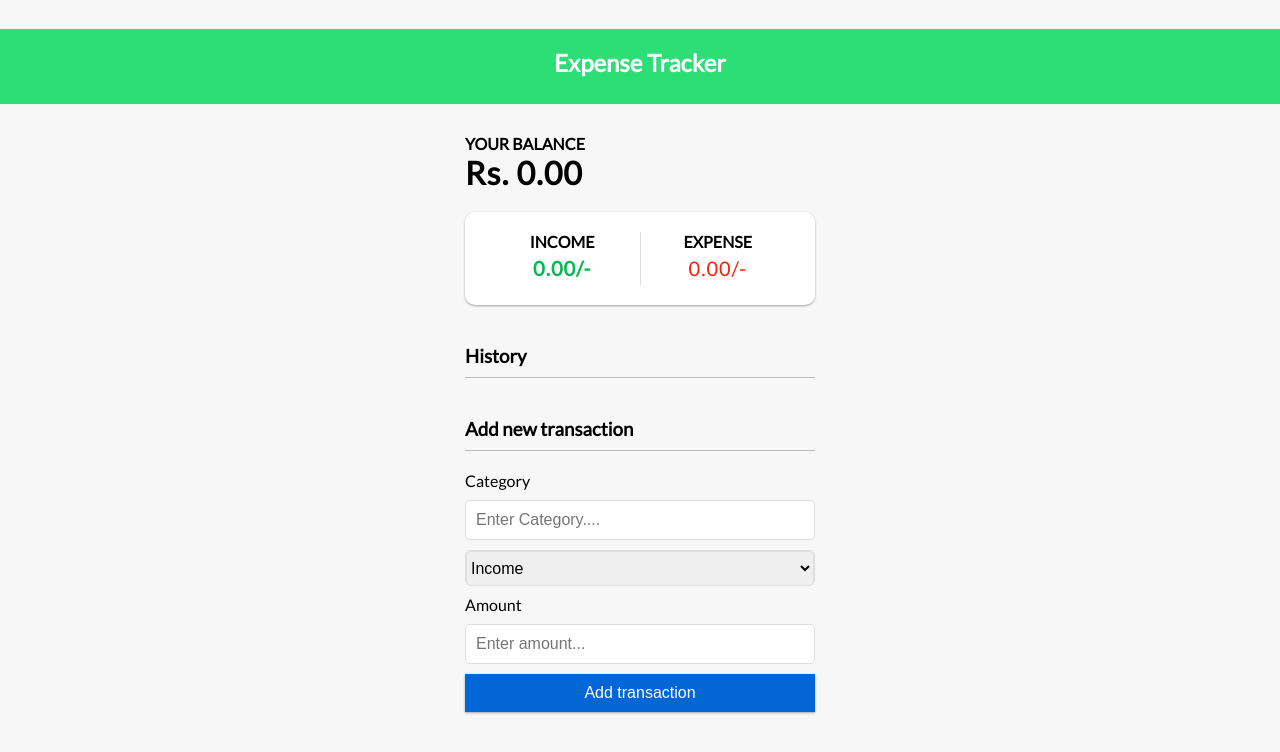
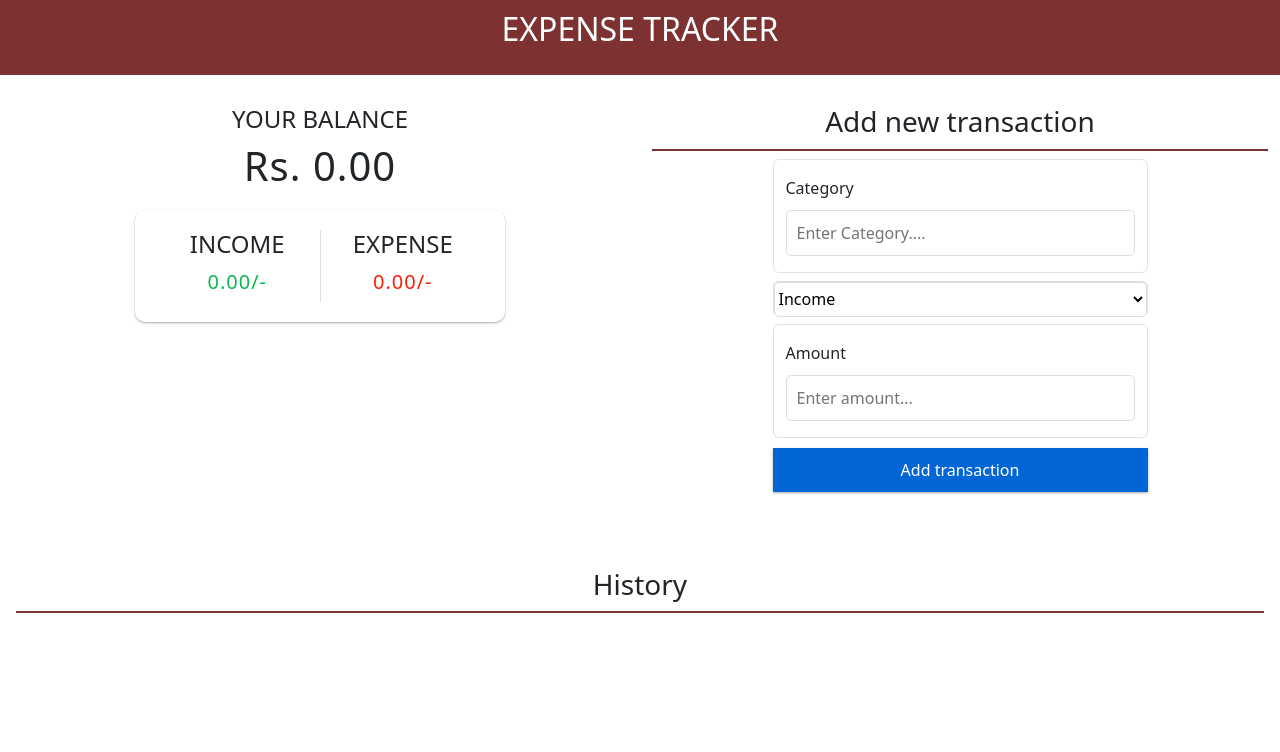
Before and after one commit to Neerajred/ExpenseTracker, a plain HTML site: page index.html in a window 1280 px wide. Drawn offline with nearby package versions, Linux system fonts and the light colour scheme.

Commit message:
Semi Final Commit by Neeraj

```diff
--- a/index.html
+++ b/index.html
@@ -1,52 +1,46 @@
 <!doctype html>
 <html lang="en">
-
 <head>
-    <!-- Required meta tags -->
     <meta charset="utf-8">
     <meta name="viewport" content="width=device-width, initial-scale=1">
-
-    <!-- CSS -->
     <link rel="stylesheet" href="style.css">
-
-    <title>Expense Tracker using JavaScript - @code.scientist x @codingtorque</title>
+    <link href="https://cdn.jsdelivr.net/npm/bootstrap@5.3.2/dist/css/bootstrap.min.css" rel="stylesheet" integrity="sha384-T3c6CoIi6uLrA9TneNEoa7RxnatzjcDSCmG1MXxSR1GAsXEV/Dwwykc2MPK8M2HN" crossorigin="anonymous">
+    <script src="https://cdn.jsdelivr.net/npm/bootstrap@5.3.2/dist/js/bootstrap.bundle.min.js" integrity="sha384-C6RzsynM9kWDrMNeT87bh95OGNyZPhcTNXj1NW7RuBCsyN/o0jlpcV8Qyq46cDfL" crossorigin="anonymous"></script>
+    <title>Expense Tracker using HTML, CSS, JS -------@neeraj</title>
 </head>
 
 <body>
     <header>
         <h2>Expense Tracker</h2>
     </header>
-    <div class="d-none">
-        <h1 class="">Enter your Name....</h1>
-        <input type="text" class="form-control">
-    </div>
-    <div class="container" id="sectionMainContainer">
+
+    <div class="container-fluid main-container" id="sectionMainContainer">
+        <div class="row">
+            <div class="col-12 col-md-6">
+                <div style="margin: 0px auto; min-width: none;" class="text-center">
                     <h4>Your Balance</h4>
                     <h1 id="balance">Rs. 0.00</h1>
-
                     <div class="inc-exp-container">
                         <div>
                             <h4>Income</h4>
-                <p id="money-plus" class="money plus">+0.00/-</p>
+                            <p id="money-income" class="money plus">+0.00/-</p>
                         </div>
                         <div>
                             <h4>Expense</h4>
-                <p id="money-minus" class="money minus">-0.00/-</p>
+                            <p id="money-expense" class="money minus">-0.00/-</p>
                         </div>
                     </div>
-
-        <h3>History</h3>
-        <ul id="list" class="list">
-            <!-- List of income and expense  -->
-        </ul>
-
-        <h3>Add new transaction</h3>
+                </div>
+            </div>
+            <div class="col-12 col-md-6">
+                <h3 class="text-center">Add new transaction</h3>
+                <div class="form-details">
                     <form id="form">
                         <div class="form-control">
                             <label for="text">Category</label>
                             <input type="text" id="text" placeholder="Enter Category...." />
                         </div>
-            <div class="transaction-type">
+                        <div class="transaction-type mt-2 mb-2">
                             <select class="transaction-type" id="transactionType">
                                 <option value="+">Income</option>
                                 <option value="-">Expense</option>
@@ -57,8 +51,17 @@
                             </label>
                             <input type="number" id="amount" placeholder="Enter amount..." />
                         </div>
-            <button class="btn">Add transaction</button>
+                        <button class="AddTransactionbtn">Add transaction</button>
                     </form>
+                </div>
+            </div>
+        </div>
+    </div>
+    <div class="p-3 text-center">
+        <h3>History</h3>
+        <ul id="list" class="list">
+            <!-- here List items for income or expenses add dynamically  -->
+        </ul>
     </div>
 
     <script src="script.js"></script>
--- a/script.js
+++ b/script.js
@@ -1,13 +1,14 @@
-const balance = document.getElementById('balance');
-const money_plus = document.getElementById('money-plus');
-const money_minus = document.getElementById('money-minus');
-const list = document.getElementById('list');
-const form = document.getElementById('form');
-const category = document.getElementById('text');
-const transactionType = document.getElementById("transactionType");
-const amount = document.getElementById('amount');
+let balance = document.getElementById('balance');
+let money_income = document.getElementById('money-income');
+let money_expense = document.getElementById('money-expense');
+let list = document.getElementById('list');
+let form = document.getElementById('form');
+let category = document.getElementById('text');
+let transactionType = document.getElementById("transactionType");
+let amount = document.getElementById('amount');
 
-const localStorageTransactions = JSON.parse(
+
+let  localStorageTransactions = JSON.parse(
     localStorage.getItem('transactions')
 );
 
@@ -21,7 +22,7 @@ function addTransaction(e) {
     if (text.value.trim() === '' || amount.value.trim() === '') {
         alert('Please add a text and amount');
     } else {
-        const transaction = {
+        let transaction = {
             id: generateID(),
             text: category.value,
             amount: parseInt(amount.value)
@@ -53,11 +54,11 @@ function generateID() {
 function addTransactionDOM(transaction) {
     // Get sign
 
-    const sign = transaction.amount <0?"-":"+";
+    let sign = transaction.amount <0?"-":"+";
 
-    const item = document.createElement('li');
+    let item = document.createElement('li');
 
-    // Add class based on value
+    //adding the  class based on transaction type
 
     item.classList.add(transaction.amount < 0 ? 'minus' : 'plus');
 
@@ -76,27 +77,27 @@ function addTransactionDOM(transaction) {
     list.appendChild(item);
 }
 
-// Update the balance, income and expense
+// Update the values of balance, income and expense
 function updateValues() {
-    const amounts = transactions.map(transaction => transaction.amount);
+    let amounts = transactions.map(transaction => transaction.amount);
     console.log(amounts);
-    const total = amounts.reduce((acc, item) => (acc += item), 0).toFixed(2);
-    const income = amounts
+    let total = amounts.reduce((acc, item) => (acc += item), 0).toFixed(2);
+    let income = amounts
         .filter(item => item > 0)
         .reduce((acc, item) => (acc += item), 0)
         .toFixed(2);
-    const expense = (
+    let expense = (
         amounts.filter(item => item < 0).reduce((acc, item) => (acc += item), 0) *
         -1
     ).toFixed(2);
 
 
      balance.textContent = "Rs. "+`${total}`;
-     money_plus.textContent = `${income}/-`;
-     money_minus.textContent = `${expense}/-`;
+     money_income.textContent = `${income}/-`;
+     money_expense.textContent = `${expense}/-`;
 }
 
-// Remove transaction by ID
+// Removing the  transaction by ID from History
 function removeTransaction(id) {
     transactions = transactions.filter(transaction => transaction.id !== id);
 
@@ -105,17 +106,20 @@ function removeTransaction(id) {
     init();
 }
 
-// Update local storage transactions
+// This function updates the local storage Values
 function updateLocalStorage() {
     localStorage.setItem('transactions', JSON.stringify(transactions));
 }
 
-// Init app
+
+// Function Initializer
 function init() {
     list.textContent ='';
 
     transactions.forEach(addTransactionDOM);
     updateValues();
+
+
 }
 
 init();
--- a/style.css
+++ b/style.css
@@ -8,28 +8,37 @@
   box-sizing: border-box;
 }
 
+header {
+  background-color: #7e3131;
+  color: #FFFFFF;
+  text-align: center;
+  padding-top: 10px;
+  padding-bottom: 10px;
+  height: 75px;
+  width: 100%;
+  text-transform: uppercase;
+}
+
+
+.btn-position{
+  display: flex;
+
+}
 body {
-  background-color: #f7f7f7;
-  display: flex;
-  flex-direction: column;
+  margin: 0;
   align-items: center;
-  justify-content: center;
-  min-height: 100vh;
-  margin: 0;
   font-family: 'Lato', sans-serif;
 }
 
-header {
-  background-color: #2dde77;
-  color: #FFFFFF;
-  text-align: center;
-  height: 75px;
-  width: 100%;
+.form-details{
+  min-width: none;
+  max-width: 375px;
+  margin: 0px auto;
 }
 
-.container {
+
+.main-container{
   margin: 30px auto;
-  width: 350px;
 }
 
 h1 {
@@ -38,7 +47,7 @@ h1 {
 }
 
 h3 {
-  border-bottom: 1px solid #bbb;
+  border-bottom: 2px solid #7e3131;
   padding-bottom: 10px;
   margin: 40px 0 10px;
 }
@@ -55,7 +64,9 @@ h4 {
   padding: 20px;
   display: flex;
   justify-content: space-between;
-  margin: 20px 0;
+  margin: 20px auto;
+  min-width: 200px;
+  width: 370px;
 }
 
 .inc-exp-container > div {
@@ -75,7 +86,6 @@ h4 {
 
 .money.plus {
   color: #0ab852;
-  font-weight: 800;
 }
 
 .money.minus {
@@ -100,6 +110,7 @@ input[type='number'] {
 
 .transaction-type{
   border: 1px solid #dedede;
+  background-color: #fff;
   border-radius: 5px;
   display: block;
   font-size: 16px;
@@ -108,7 +119,7 @@ input[type='number'] {
 }
 
 
-.btn {
+.AddTransactionbtn {
   cursor: pointer;
   background-color: #0366D6;
   box-shadow: var(--box-shadow);
@@ -141,7 +152,7 @@ input[type='number'] {
   justify-content: space-between;
   position: relative;
   padding: 10px;
-  margin: 10px 0;
+  margin: 10px 30px;
 }
 
 .list li.plus {
@@ -166,8 +177,3 @@ input[type='number'] {
 .list li:hover .delete-btn {
   opacity: 1;
 }
-
-
-.d-none{
-  display: none;
-}
```
Lines whose indentation alone changed are shown as unchanged.
